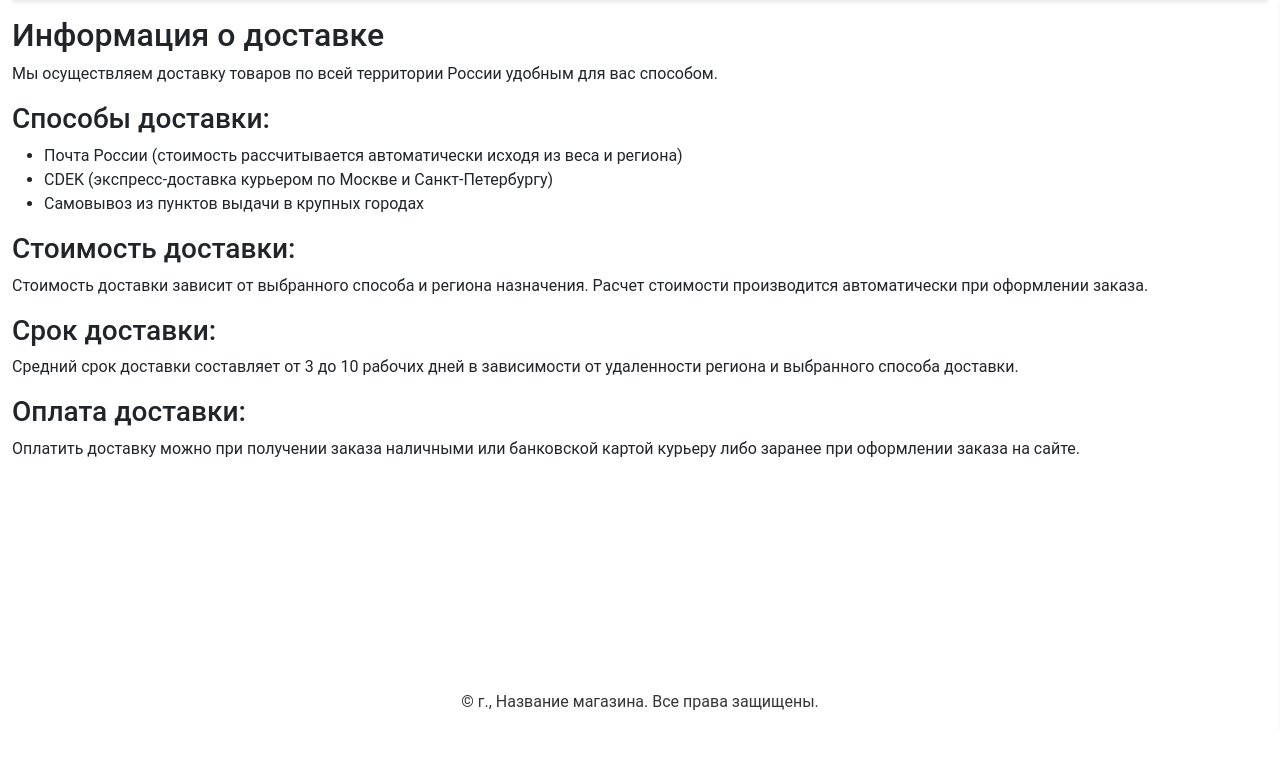
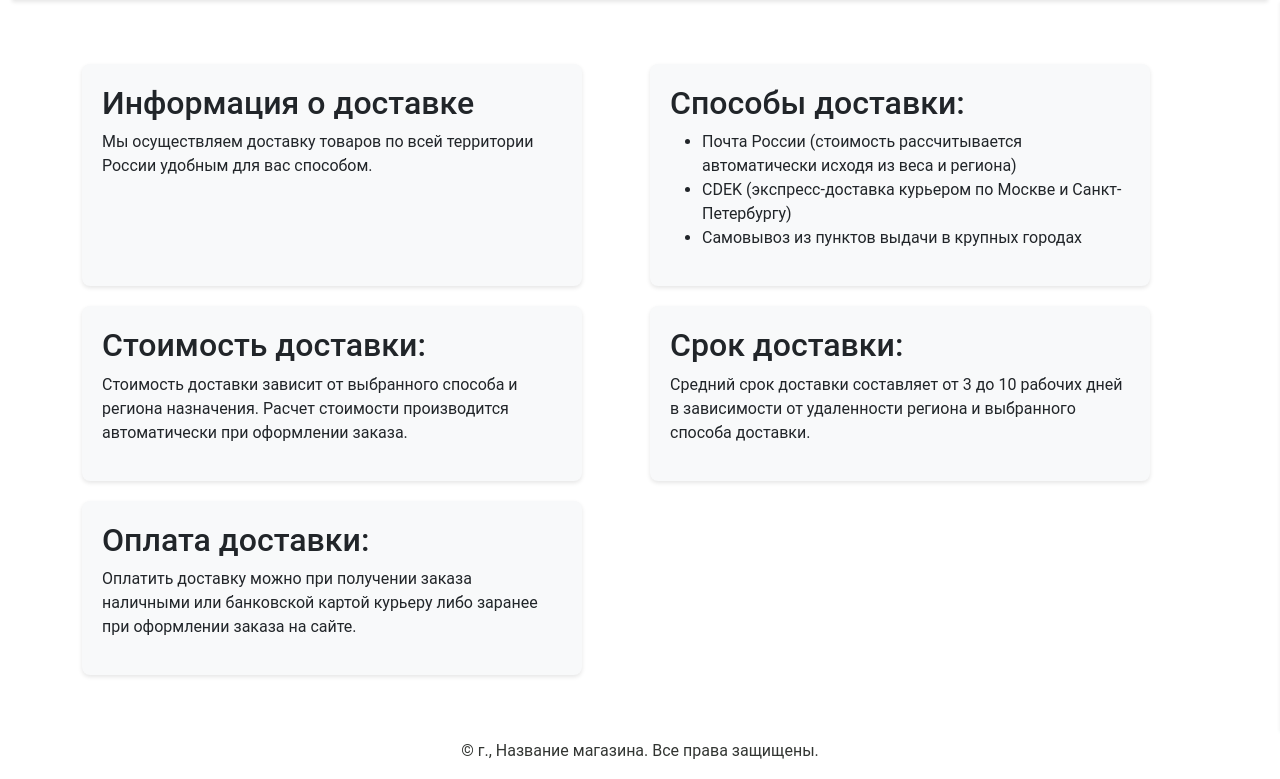
Before and after one commit to alterJK/e-shop, a Flask app: page /delivery in a window 1280 px wide. Shown: the part 70-849 px from the top of the page. Before the commit the page ends 800 px from the top, so only its background shows below. Run offline with Flask 3, Linux system fonts and the light colour scheme.

Commit message:
Added views for pages About, Contacts, Delivery

```diff
--- a/static/css/style.css
+++ b/static/css/style.css
@@ -131,3 +131,26 @@ body {
 .modal.show {
     display: block; /* Показываем модальное окно */
 }
+
+
+/* css для станицы о нас, контакты, доставка */
+.grid-container {
+    display: grid;
+    justify-content: center; /* Горизонтальное центрирование */
+    gap: 20px;
+    grid-template-columns: repeat(auto-fill, minmax(400px, 1fr)); /* Минимальная ширина 400 пикселей, далее растягивается пропорционально */
+}
+
+@media screen and (max-width: 768px) { /* Для мобильных устройств */
+    .grid-container {
+        grid-template-columns: 1fr; /* Одна колонка */
+    }
+}
+
+.grid-item {
+    background-color: #f8f9fa;
+    border-radius: 8px;
+    box-shadow: 0 2px 4px rgba(0, 0, 0, .1);
+    padding: 20px;
+    max-width: 500px; /* Максимальная ширина каждого блока */
+}
--- a/templates/delivery.html
+++ b/templates/delivery.html
@@ -16,25 +16,37 @@
     {% include 'components/sidepanel-menu.html' %}
 
     <!-- Основной контент страницы -->
-    <main>
+     <main role="main" class="flex-grow-1">
+        <section class="py-5 container grid-container">
+            <div class="grid-item shipping-info">
                 <h2>Информация о доставке</h2>
                 <p>Мы осуществляем доставку товаров по всей территории России удобным для вас способом.</p>
+            </div>
 
-        <h3>Способы доставки:</h3>
+            <div class="grid-item shipping-methods">
+                <h2>Способы доставки:</h2>
                 <ul>
                     <li>Почта России (стоимость рассчитывается автоматически исходя из веса и региона)</li>
                     <li>CDEK (экспресс-доставка курьером по Москве и Санкт-Петербургу)</li>
                     <li>Самовывоз из пунктов выдачи в крупных городах</li>
                 </ul>
+            </div>
 
-        <h3>Стоимость доставки:</h3>
+            <div class="grid-item shipping-cost">
+                <h2>Стоимость доставки:</h2>
                 <p>Стоимость доставки зависит от выбранного способа и региона назначения. Расчет стоимости производится автоматически при оформлении заказа.</p>
+            </div>
 
-        <h3>Срок доставки:</h3>
+            <div class="grid-item delivery-time">
+                <h2>Срок доставки:</h2>
                 <p>Средний срок доставки составляет от 3 до 10 рабочих дней в зависимости от удаленности региона и выбранного способа доставки.</p>
+            </div>
 
-        <h3>Оплата доставки:</h3>
+            <div class="grid-item delivery-paymant">
+                <h2>Оплата доставки:</h2>
                 <p>Оплатить доставку можно при получении заказа наличными или банковской картой курьеру либо заранее при оформлении заказа на сайте.</p>
+            </div>
+        </section>
     </main>
 
     <!-- Footer -->
```
Also changed, not shown: templates/about.html (+7 -1 lines), templates/contacts.html (+6 -1 lines). Lines whose indentation alone changed are shown as unchanged.
